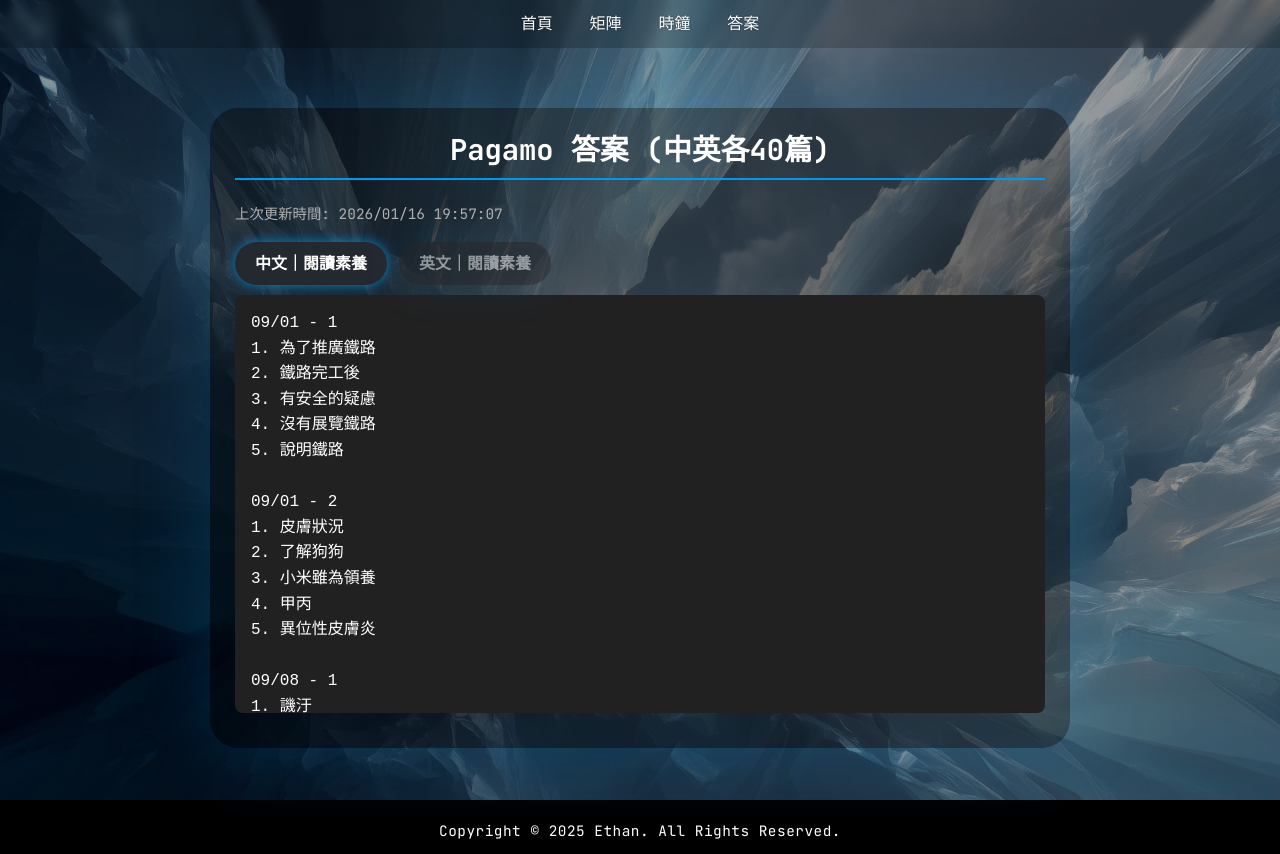
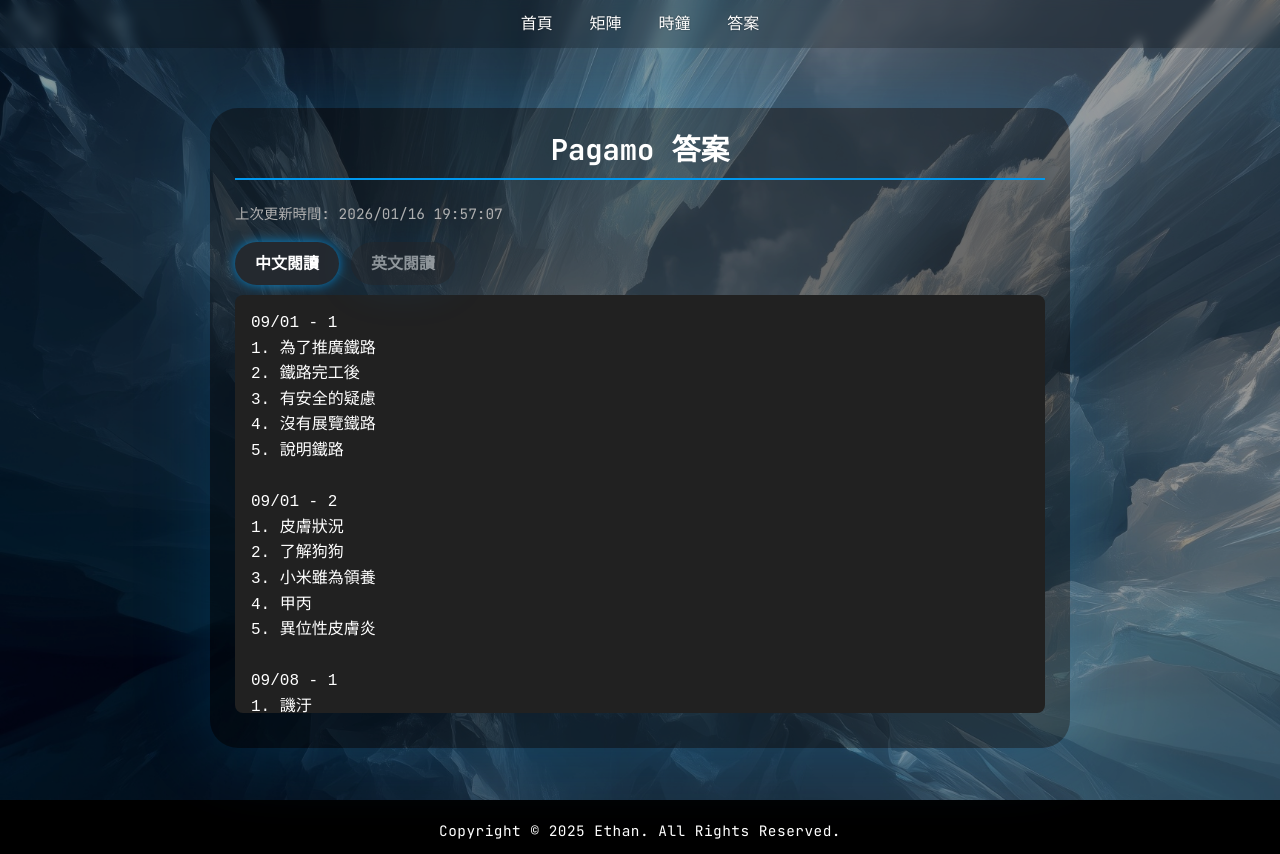
Before and after one commit to Ethan8787/web, a React (Vite) app: page /answer in a window 1280 px wide. Built offline with nearby package versions, Linux system fonts and the light colour scheme.

Commit message:
Style changes

```diff
--- a/src/Answer.jsx
+++ b/src/Answer.jsx
@@ -28,7 +28,7 @@
             <div className="answer">
                 <div className="answer-container">
                     <div className="answer-section">
-                        <h2>Pagamo 答案 (中英各40篇)</h2>
+                        <h2>Pagamo 答案</h2>
                         <p>上次更新時間: 2026/01/16 19:57:07</p>
 
                         <div className="answer-lang-switch">
@@ -36,13 +36,13 @@
                                 className={`answer-btn ${lang === "zh" ? "active" : ""}`}
                                 onClick={() => setLang("zh")}
                             >
-                                中文｜閱讀素養
+                                中文閱讀
                             </button>
                             <button
                                 className={`answer-btn ${lang === "en" ? "active" : ""}`}
                                 onClick={() => setLang("en")}
                             >
-                                英文｜閱讀素養
+                                英文閱讀
                             </button>
                         </div>
 
```
